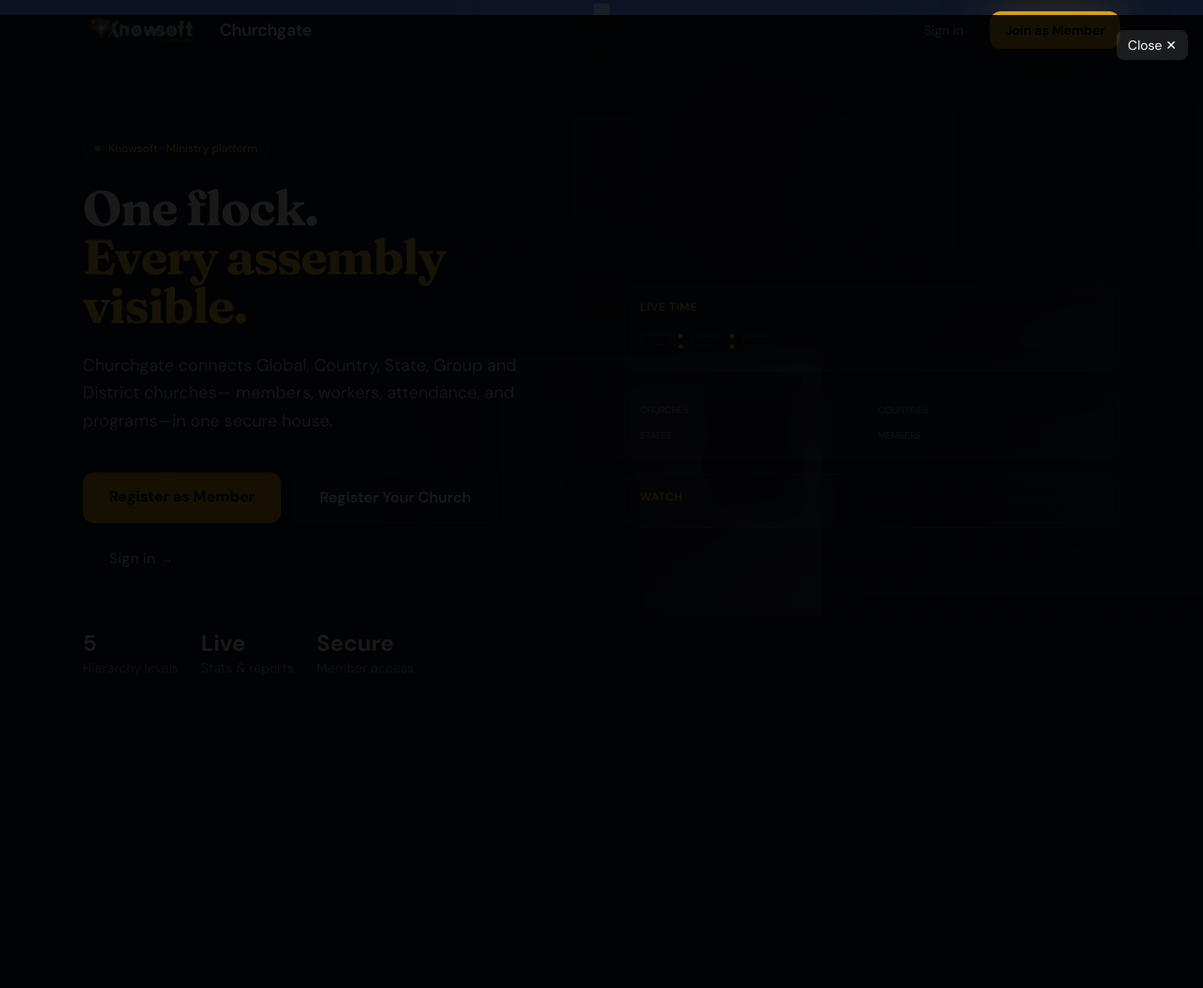
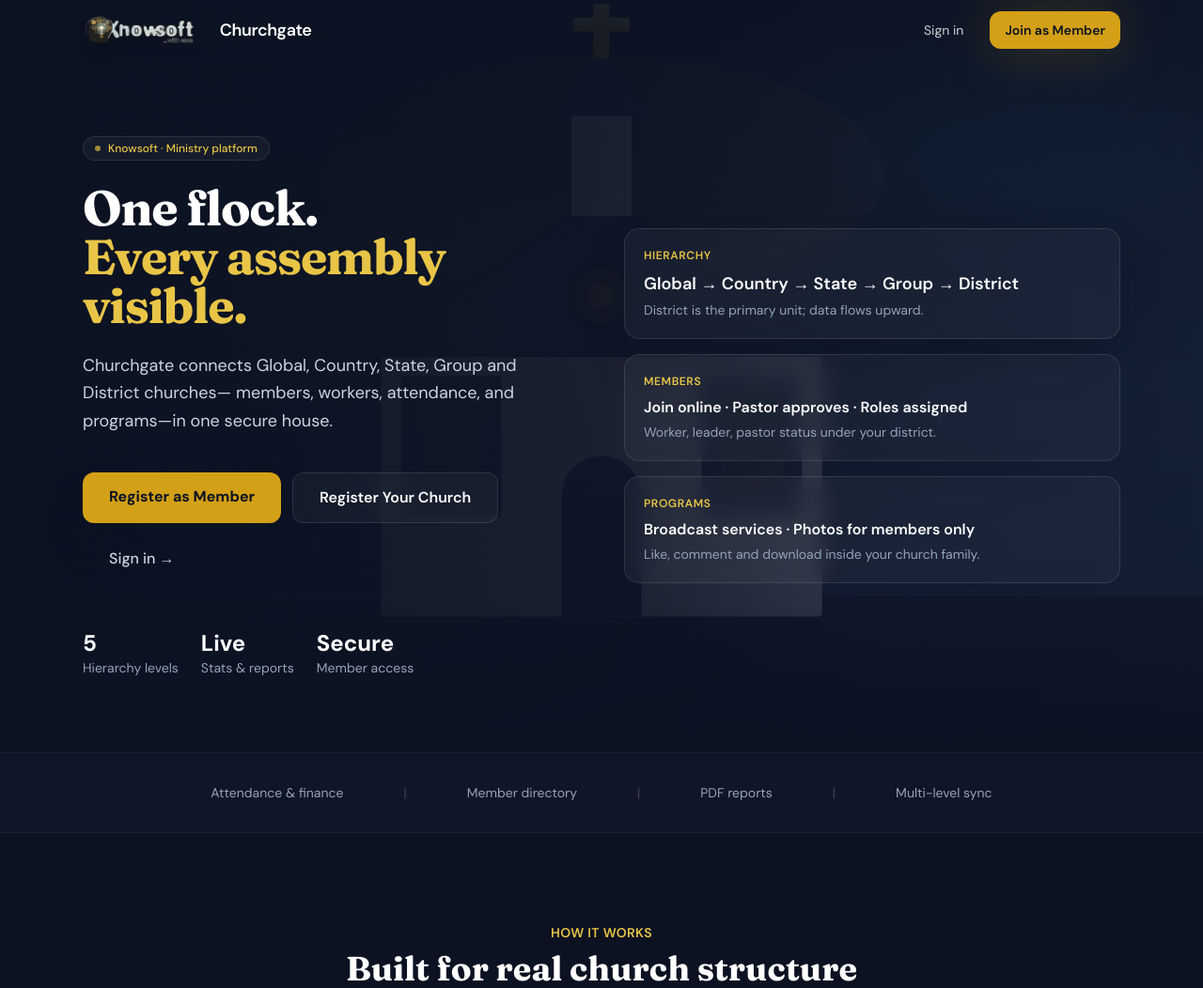
Before and after one commit to KnowsoftCloudAir/Churchgate, a FastAPI app: page / in a window 1280 px wide. Shown: the top 1052 px of the page at 94% size. Before the commit the page ends 719 px from the top, so only its background shows below. Run offline with FastAPI, Linux system fonts and the light colour scheme; data comes from the database, SQL or seed files in the repository; data that the repository does not hold is empty; some libraries are stand-ins or nearby versions.

Commit message:
Add files via upload

```diff
--- a/app/templates/admin/dashboard.html
+++ b/app/templates/admin/dashboard.html
@@ -5,7 +5,6 @@
   <p class="mb-4 flex flex-wrap gap-4">
     <a href="/admin/featured-programs" class="inline-flex items-center px-4 py-2 rounded-xl bg-emerald-600 text-white text-sm font-bold shadow hover:bg-emerald-700">Home page programs — approve Global showcase</a>
     <a href="/admin/payments" class="inline-flex items-center px-4 py-2 rounded-xl bg-blue-700 text-white text-sm font-bold shadow hover:bg-blue-800">Payments & receipts</a>
-    <a href="/youtube" class="inline-flex items-center px-4 py-2 rounded-xl bg-red-600 text-white text-sm font-bold shadow">YouTube approvals</a>
     <a href="/admin/globals" class="text-sm font-semibold text-blue-700 hover:underline">→ Manage Global churches (deactivate / dashboards)</a></p>
   <h1 class="text-2xl font-bold text-navy-900 mb-1">General Admin</h1>
   <p class="text-sm text-slate-500 mb-8">View and edit all churches · Grant sub-admin permissions</p>
--- a/app/templates/base.html
+++ b/app/templates/base.html
@@ -33,8 +33,6 @@
         <a href="/church/create-child" class="px-3 py-1.5 rounded-lg hover:bg-slate-100 whitespace-nowrap">Sub-church</a>
         <a href="/projects/" class="px-3 py-1.5 rounded-lg hover:bg-slate-100 whitespace-nowrap">Projects</a>
         <a href="/payments" class="px-3 py-1.5 rounded-lg hover:bg-slate-100 whitespace-nowrap">Payments</a>
-        <a href="/youtube" class="px-3 py-1.5 rounded-lg hover:bg-slate-100 whitespace-nowrap">YouTube</a>
-        <a href="/data-tools" class="px-3 py-1.5 rounded-lg hover:bg-slate-100 whitespace-nowrap">Data tools</a>
         <a href="/church/settings" class="px-3 py-1.5 rounded-lg hover:bg-slate-100 whitespace-nowrap">Church info</a>
         {% endif %}
         {% if rv == 'general_admin' %}
--- a/app/templates/index.html
+++ b/app/templates/index.html
@@ -44,24 +44,7 @@
  .church-stage {
  filter: drop-shadow(0 20px 40px rgba(0,0,0,0.4));
  }
-
- .flip-unit { perspective: 400px; }
- .flip-panel {
-   display: inline-block; min-width: 2.1rem; padding: 0.35rem 0.4rem;
-   background: linear-gradient(180deg, #1e293b 0%, #0f172a 100%);
-   border: 1px solid rgba(255,255,255,0.12); border-radius: 0.4rem;
-   font-variant-numeric: tabular-nums; font-weight: 700; color: #f8fafc;
-   box-shadow: inset 0 -2px 0 rgba(0,0,0,0.35);
-   transition: transform 0.25s ease, opacity 0.25s ease;
- }
- .flip-panel.tick { animation: flipTick 0.35s ease; }
- @keyframes flipTick {
-   0% { transform: rotateX(0deg); }
-   40% { transform: rotateX(-85deg); opacity: 0.6; }
-   100% { transform: rotateX(0deg); opacity: 1; }
- }
- .stat-pulse { transition: all 0.4s ease; }
-</style>
+ </style>
 </head>
 <body class="font-sans antialiased text-white bg-ink-900 overflow-x-hidden">
  <!-- Nav -->
@@ -119,60 +102,24 @@
  </div>
  </div>
 
-
- <!-- Live clock + stats + YouTube showcase -->
- <div class="space-y-4" x-data="homeLive()" x-init="boot()">
-   <!-- Flip-style digital clock -->
-   <div class="glass-card rounded-2xl p-4 shadow-lift">
-     <p class="text-sanctum-400 text-xs font-semibold uppercase tracking-wider mb-2">Live time</p>
-     <div class="flex items-center gap-1.5 text-2xl sm:text-3xl font-bold tracking-wider flip-unit">
-       <span class="flip-panel" x-text="hh" :class="tickH && 'tick'"></span>
-       <span class="text-sanctum-400">:</span>
-       <span class="flip-panel" x-text="mm" :class="tickM && 'tick'"></span>
-       <span class="text-sanctum-400">:</span>
-       <span class="flip-panel text-sanctum-400" x-text="ss" :class="tickS && 'tick'"></span>
-     </div>
-   </div>
-   <!-- Running counters -->
-   <div class="glass-card rounded-2xl p-4 grid grid-cols-2 gap-3">
-     <div class="stat-pulse"><p class="text-[10px] uppercase text-slate-400">Churches</p><p class="text-xl font-bold text-white" x-text="fmt(display.churches)"></p></div>
-     <div class="stat-pulse"><p class="text-[10px] uppercase text-slate-400">Countries</p><p class="text-xl font-bold text-white" x-text="fmt(display.countries)"></p></div>
-     <div class="stat-pulse"><p class="text-[10px] uppercase text-slate-400">States</p><p class="text-xl font-bold text-white" x-text="fmt(display.states)"></p></div>
-     <div class="stat-pulse"><p class="text-[10px] uppercase text-slate-400">Members</p><p class="text-xl font-bold text-sanctum-400" x-text="fmt(display.members)"></p></div>
-   </div>
-   <!-- YouTube / published program clips (max ~30s rotation) -->
-   <div class="glass-card rounded-2xl p-4 shadow-lift">
-     <p class="text-sanctum-400 text-xs font-semibold uppercase tracking-wider mb-2">Watch</p>
-     <template x-if="playlist.length">
-       <div>
-         <p class="text-sm font-semibold text-white mb-1" x-text="playlist[yi].title"></p>
-         <p class="text-xs text-slate-400 mb-2" x-text="playlist[yi].church"></p>
-         <button type="button" @click="openYt(playlist[yi])" class="relative w-full group rounded-xl overflow-hidden border border-white/10">
-           <img :src="'https://img.youtube.com/vi/' + playlist[yi].video_id + '/hqdefault.jpg'"
-                class="w-full h-36 object-cover" alt="">
-           <span class="absolute inset-0 flex items-center justify-center bg-black/40 group-hover:bg-black/50">
-             <span class="px-3 py-1.5 rounded-full bg-red-600 text-white text-xs font-bold">▶ Play · enlarge</span>
-           </span>
-         </button>
-         <p class="text-[10px] text-slate-500 mt-2">Rotates every 30 seconds · Global + platform videos</p>
-       </div>
-     </template>
-     <template x-if="!playlist.length">
-       <p class="text-sm text-slate-400">Approved YouTube links and published programs will appear here.</p>
-     </template>
-   </div>
-   <!-- YouTube lightbox -->
-   <div x-show="ytOpen" x-cloak class="fixed inset-0 z-[110] bg-black/90 flex items-center justify-center p-4"
-        @click.self="closeYt()" @keydown.escape.window="closeYt()">
-     <button type="button" @click="closeYt()" class="absolute top-4 right-4 text-white text-sm bg-white/10 px-3 py-1.5 rounded-lg">Close ✕</button>
-     <div class="w-full max-w-4xl aspect-video">
-       <iframe x-show="ytId" class="w-full h-full rounded-xl"
-               :src="ytId ? ('https://www.youtube.com/embed/' + ytId + '?autoplay=1&rel=0') : ''"
-               allow="autoplay; encrypted-media; picture-in-picture" allowfullscreen></iframe>
-     </div>
-   </div>
+ <!-- Feature stack card -->
+ <div class="hidden lg:block space-y-4">
+ <div class="glass-card rounded-2xl p-5 shadow-lift">
+ <p class="text-sanctum-400 text-xs font-semibold uppercase tracking-wider mb-2">Hierarchy</p>
+ <p class="font-semibold text-lg">Global → Country → State → Group → District</p>
+ <p class="text-sm text-slate-400 mt-1">District is the primary unit; data flows upward.</p>
  </div>
-
+ <div class="glass-card rounded-2xl p-5">
+ <p class="text-sanctum-400 text-xs font-semibold uppercase tracking-wider mb-2">Members</p>
+ <p class="font-semibold">Join online · Pastor approves · Roles assigned</p>
+ <p class="text-sm text-slate-400 mt-1">Worker, leader, pastor status under your district.</p>
+ </div>
+ <div class="glass-card rounded-2xl p-5">
+ <p class="text-sanctum-400 text-xs font-semibold uppercase tracking-wider mb-2">Programs</p>
+ <p class="font-semibold">Broadcast services · Photos for members only</p>
+ <p class="text-sm text-slate-400 mt-1">Like, comment and download inside your church family.</p>
+ </div>
+ </div>
  </div>
  </section>
 
@@ -366,54 +313,5 @@
  onerror="this.style.display='none'">
  <p>© Knowsoft Churchgate · For the Body of Christ</p>
  </footer>
-
-<script>
-function homeLive() {
-  const base = {{ live_stats|default({"churches":12,"countries":3,"states":8,"members":500})|tojson }};
-  const clips = {{ youtube_clips|default([])|tojson }};
-  return {
-    hh: "00", mm: "00", ss: "00",
-    tickH: false, tickM: false, tickS: false,
-    display: { churches: base.churches, countries: base.countries, states: base.states, members: base.members },
-    target: base,
-    playlist: clips,
-    yi: 0,
-    ytOpen: false,
-    ytId: "",
-    boot() {
-      this.tickClock();
-      setInterval(() => this.tickClock(), 1000);
-      setInterval(() => this.jitterStats(), 1800);
-      if (this.playlist.length > 1) {
-        setInterval(() => { this.yi = (this.yi + 1) % this.playlist.length; }, 30000);
-      }
-    },
-    pad(n) { return String(n).padStart(2, "0"); },
-    tickClock() {
-      const d = new Date();
-      const h = this.pad(d.getHours()), m = this.pad(d.getMinutes()), s = this.pad(d.getSeconds());
-      this.tickS = true; this.ss = s;
-      if (m !== this.mm) { this.tickM = true; this.mm = m; }
-      if (h !== this.hh) { this.tickH = true; this.hh = h; }
-      setTimeout(() => { this.tickS = false; this.tickM = false; this.tickH = false; }, 280);
-      this.ss = s; this.mm = m; this.hh = h;
-    },
-    jitterStats() {
-      // dramatic but returns toward real targets
-      const j = (t) => Math.max(1, Math.round(t * (0.85 + Math.random() * 0.45)));
-      this.display = {
-        churches: j(this.target.churches),
-        countries: j(this.target.countries),
-        states: j(this.target.states),
-        members: j(this.target.members),
-      };
-    },
-    fmt(n) { return (n || 0).toLocaleString(); },
-    openYt(item) { this.ytId = item.video_id; this.ytOpen = true; },
-    closeYt() { this.ytOpen = false; this.ytId = ""; },
-  };
-}
-</script>
-
 </body>
 </html>
--- a/main.py
+++ b/main.py
@@ -10,7 +10,7 @@ from pathlib import Path
 from app.database import create_db_and_tables, get_session, engine
 from app.models import User, UserRole
 from app.auth import get_password_hash, get_current_user, verify_password, create_access_token, ACCESS_TOKEN_EXPIRE_MINUTES
-from app.routers import auth, admin, church, district, members, programs, projects, community, payments, youtube_data
+from app.routers import auth, admin, church, district, members, programs, projects, community, payments
 
 @asynccontextmanager
 async def lifespan(app: FastAPI):
@@ -99,7 +99,6 @@ app.include_router(programs.router)
 app.include_router(projects.router)
 app.include_router(community.router)
 app.include_router(payments.router)
-app.include_router(youtube_data.router)
 
 @app.get("/", response_class=HTMLResponse)
 async def home(request: Request, user: Optional[User] = Depends(get_current_user)):
@@ -169,59 +168,9 @@ async def home(request: Request, user: Optional[User] = Depends(get_current_user
                 })
     except Exception as e:
         print(f"featured load: {e}")
-    youtube_clips = []
-    live_stats = {"churches": 0, "countries": 0, "states": 0, "members": 0}
-    try:
-        from app.models import YoutubeChannelLink, ChurchMember, ChurchLevel
-        with Session(engine) as session:
-            for L in session.exec(
-                select(YoutubeChannelLink).where(
-                    YoutubeChannelLink.is_approved == True,
-                    YoutubeChannelLink.is_active == True,
-                ).order_by(YoutubeChannelLink.created_at.desc())
-            ).all():
-                if not L.youtube_video_id:
-                    continue
-                ch = session.get(ChurchUnit, L.church_id) if L.church_id else None
-                youtube_clips.append({
-                    "title": L.title or "YouTube",
-                    "church": ch.name if ch else "Knowsoft Churchgate",
-                    "video_id": L.youtube_video_id,
-                    "url": L.youtube_url,
-                })
-            units = list(session.exec(select(ChurchUnit).where(ChurchUnit.is_active == True)).all())
-            countries = set()
-            states = set()
-            n_churches = 0
-            for u in units:
-                if (u.approval_status or "approved") != "approved":
-                    continue
-                n_churches += 1
-                lv = str(getattr(u.level, "value", u.level)).lower()
-                if u.country_name:
-                    countries.add(u.country_name.strip().lower())
-                if "country" in lv:
-                    countries.add((u.name or "").strip().lower())
-                if u.state_name:
-                    states.add(f"{(u.country_name or '')}:{(u.state_name or '')}".lower())
-                if "state" in lv:
-                    states.add((u.name or "").strip().lower())
-            n_members = len(session.exec(
-                select(ChurchMember).where(ChurchMember.approval_status == "approved", ChurchMember.is_active == True)
-            ).all())
-            live_stats = {
-                "churches": max(n_churches, 1),
-                "countries": max(len(countries), 1),
-                "states": max(len(states), 1),
-                "members": max(n_members, 1),
-            }
-    except Exception as e:
-        print(f"home yt/stats: {e}")
     return templates.TemplateResponse("index.html", {
         "request": request, "user": None,
         "featured_programs": featured,
-        "youtube_clips": youtube_clips,
-        "live_stats": live_stats,
     })
 
 @app.get("/health")
```
Also changed, not shown: app/models.py (+0 -16 lines).
